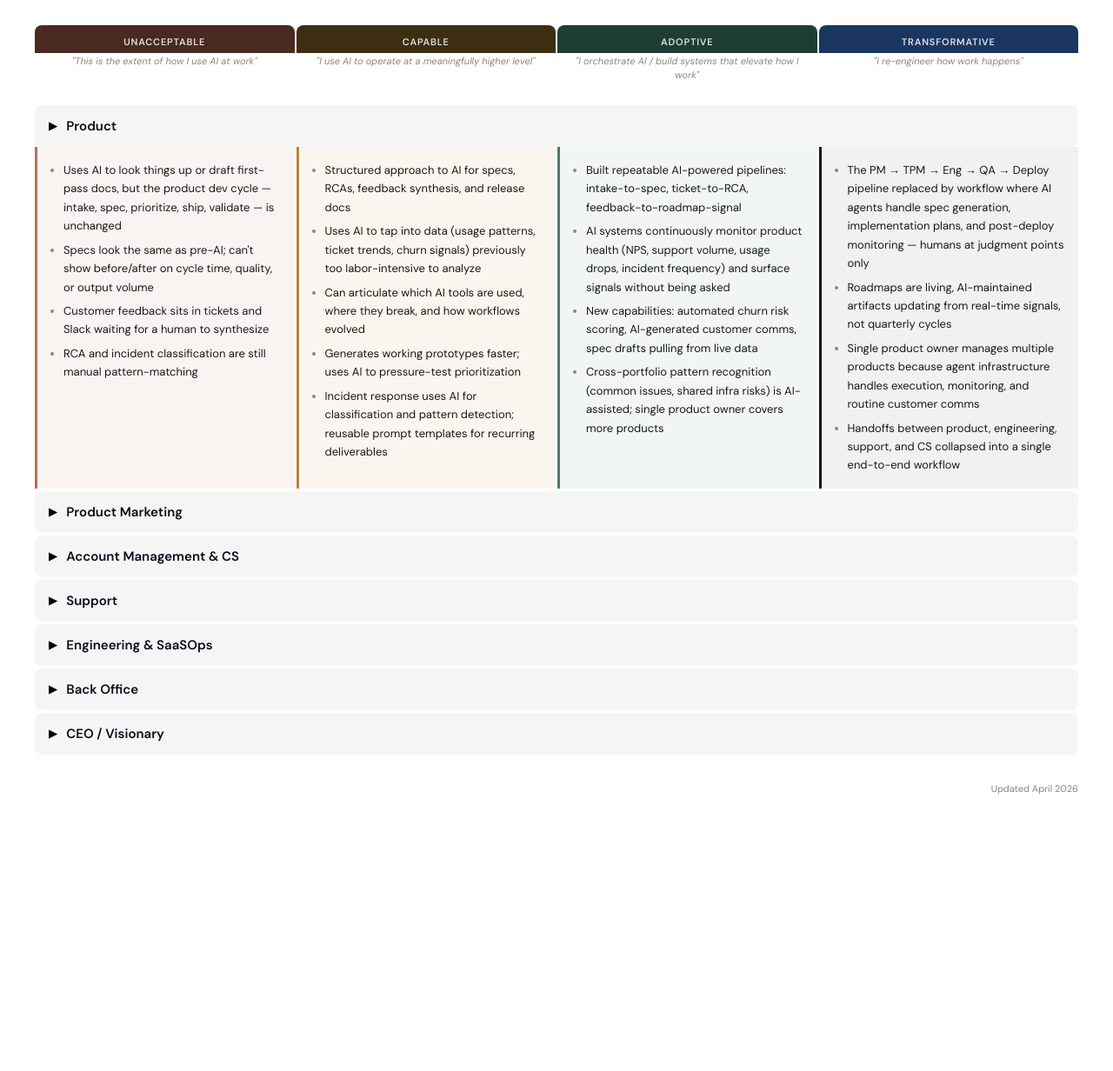
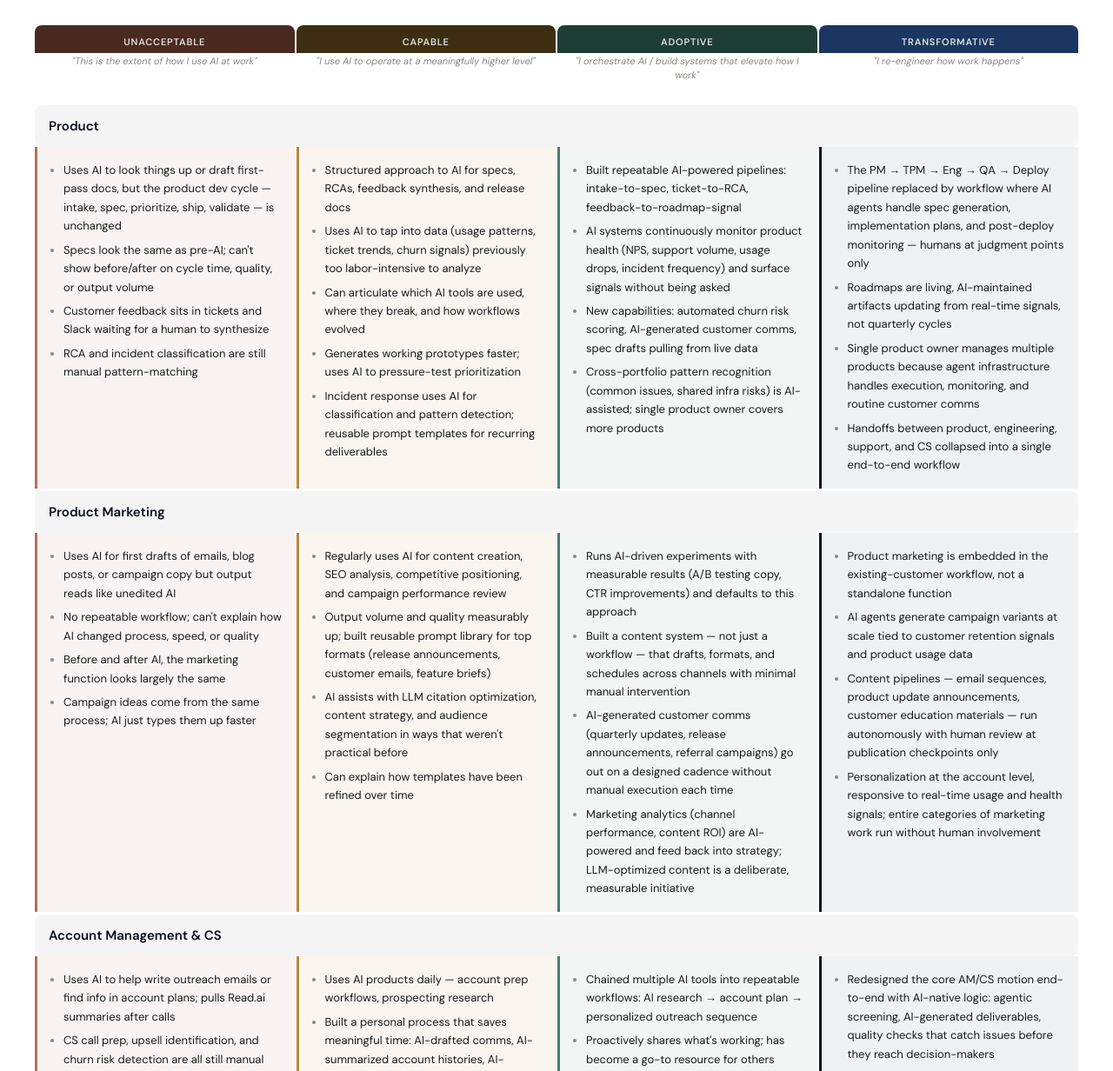
Before and after one commit to kanaekim/jigtree_rubrics, a plain HTML site: page index.html in a window 1280 px wide. Shown: the part 193-1425 px from the top of the page at 87% size. Before the commit the page ends 1171 px from the top, so only its background shows below. Drawn offline with nearby package versions, Linux system fonts and the light colour scheme.

Commit message:
Update index.html

```diff
--- a/index.html
+++ b/index.html
@@ -125,13 +125,12 @@
     /* ── Function rows ── */
     .fn-row { margin-bottom: 3px; }
 
-    .fn-toggle {
+    .fn-header {
       display: flex;
       align-items: center;
       gap: 10px;
       padding: 14px 16px;
       background: var(--cream);
-      border: none;
       width: 100%;
       border-radius: 8px;
       font-family: 'DM Sans', sans-serif;
@@ -147,11 +146,7 @@
       display: grid;
       grid-template-columns: repeat(4, 1fr);
       gap: 2px;
-      overflow: hidden;
-      max-height: 0;
-      transition: max-height .4s ease;
     }
-    .fn-grid.open { max-height: 3000px; }
 
     @media (max-width: 900px) {
       .fn-grid { grid-template-columns: 1fr; }
@@ -370,9 +365,9 @@ function renderRubric(data) {
     const row = document.createElement('div');
     row.className = 'fn-row';
 
-    const toggle = document.createElement('button');
-    toggle.className = 'fn-toggle';
-    toggle.innerHTML = `<span class="arrow">&#9654;</span><span class="fn-name">${fn.name}</span>`;
+    const header = document.createElement('div');
+    header.className = 'fn-header';
+    header.innerHTML = `<span class="fn-name">${fn.name}</span>`;
 
     const grid = document.createElement('div');
     grid.className = 'fn-grid';
@@ -388,23 +383,10 @@ function renderRubric(data) {
       grid.appendChild(cell);
     });
 
-    toggle.addEventListener('click', () => {
-      grid.classList.toggle('open');
-      toggle.classList.toggle('open');
-    });
-
-    row.appendChild(toggle);
+    row.appendChild(header);
     row.appendChild(grid);
     container.appendChild(row);
   });
-
-  // Auto-open first row
-  const firstToggle = container.querySelector('.fn-toggle');
-  const firstGrid = container.querySelector('.fn-grid');
-  if (firstToggle && firstGrid) {
-    firstToggle.classList.add('open');
-    firstGrid.classList.add('open');
-  }
 }
 
 function showSetup() {
```
